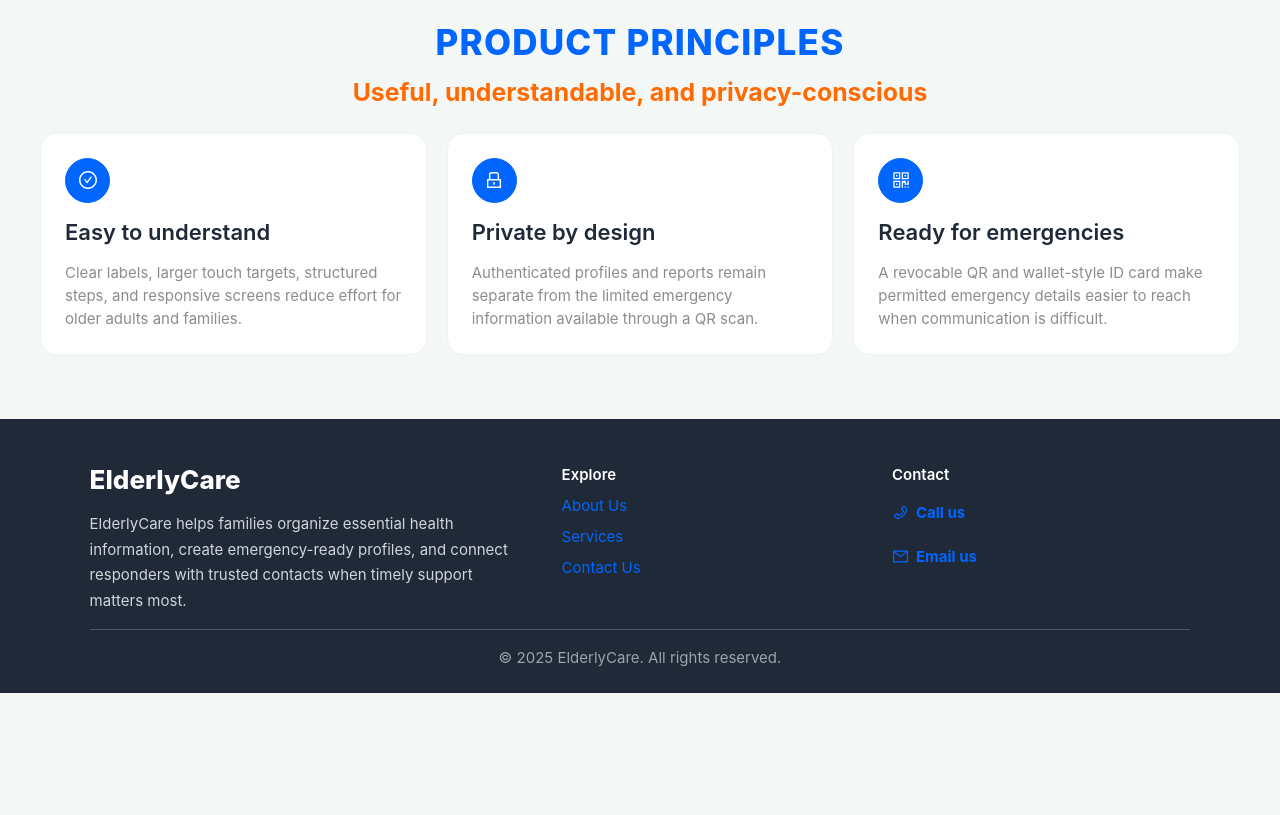
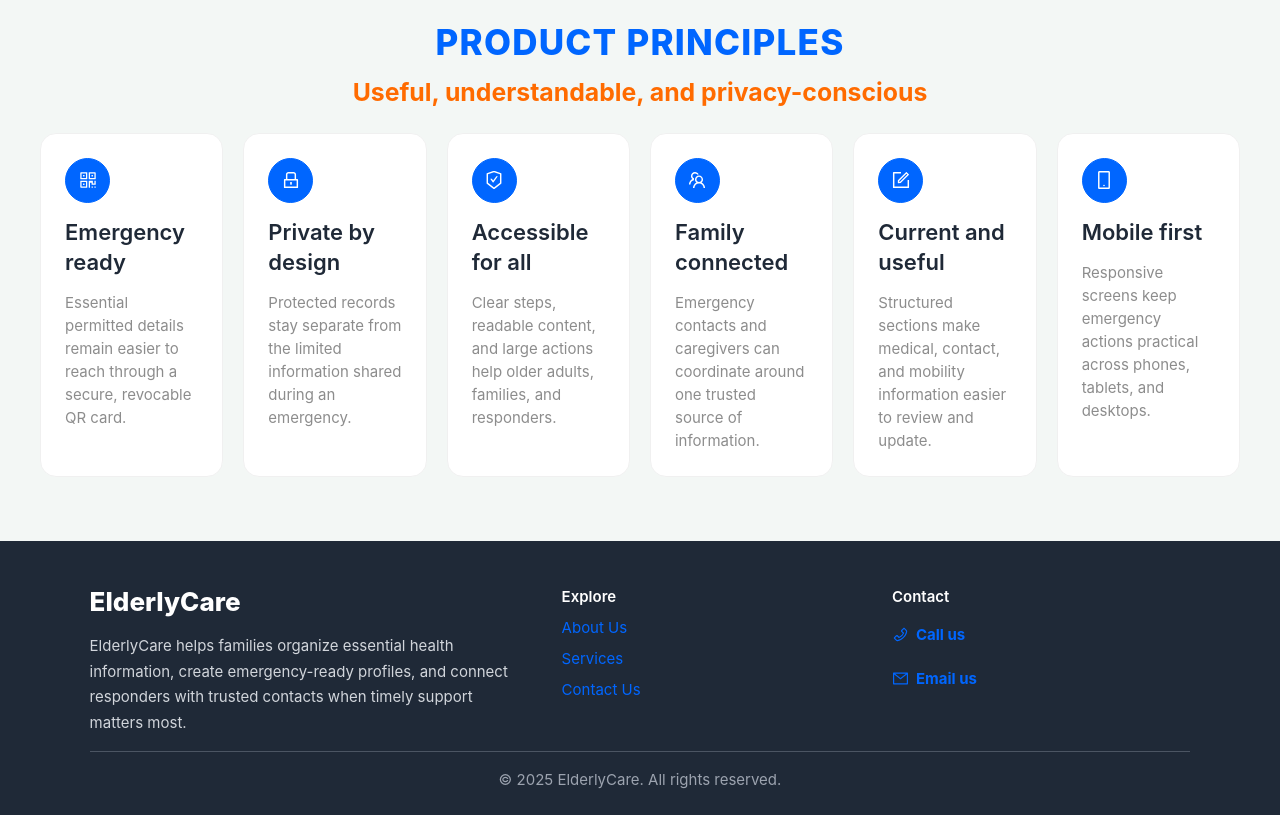
Before and after one commit to kaif8077/elderly-care, a React (Vite) app in the folder frontend/: page /about in a window 1280 px wide. Shown: the part 1100-1915 px from the top of the page. Before the commit the page ends 1793 px from the top, so only its background shows below. Built offline with nearby package versions, Linux system fonts and the light colour scheme; no server answers.

Commit message:
Expand ElderlyCare product principles

```diff
--- a/frontend/src/pages/About.js
+++ b/frontend/src/pages/About.js
@@ -3,7 +3,8 @@ import {
   Timeline, Typography
 } from 'antd';
 import {
-  CheckCircleOutlined, LockOutlined, QrcodeOutlined
+  FormOutlined, LockOutlined, MobileOutlined, QrcodeOutlined,
+  SafetyCertificateOutlined, TeamOutlined
 } from '@ant-design/icons';
 import aboutCareImage from '../assests/about-care.jpg';
 import aboutHero from '../assests/about-hero.jpg';
@@ -15,19 +16,34 @@ const { Title, Paragraph, Text } = Typography;
 
 const principles = [
   {
-    icon: <CheckCircleOutlined />,
-    title: 'Easy to understand',
-    text: 'Clear labels, larger touch targets, structured steps, and responsive screens reduce effort for older adults and families.'
+    icon: <QrcodeOutlined />,
+    title: 'Emergency ready',
+    text: 'Essential permitted details remain easier to reach through a secure, revocable QR card.'
   },
   {
     icon: <LockOutlined />,
     title: 'Private by design',
-    text: 'Authenticated profiles and reports remain separate from the limited emergency information available through a QR scan.'
+    text: 'Protected records stay separate from the limited information shared during an emergency.'
   },
   {
-    icon: <QrcodeOutlined />,
-    title: 'Ready for emergencies',
-    text: 'A revocable QR and wallet-style ID card make permitted emergency details easier to reach when communication is difficult.'
+    icon: <SafetyCertificateOutlined />,
+    title: 'Accessible for all',
+    text: 'Clear steps, readable content, and large actions help older adults, families, and responders.'
+  },
+  {
+    icon: <TeamOutlined />,
+    title: 'Family connected',
+    text: 'Emergency contacts and caregivers can coordinate around one trusted source of information.'
+  },
+  {
+    icon: <FormOutlined />,
+    title: 'Current and useful',
+    text: 'Structured sections make medical, contact, and mobility information easier to review and update.'
+  },
+  {
+    icon: <MobileOutlined />,
+    title: 'Mobile first',
+    text: 'Responsive screens keep emergency actions practical across phones, tablets, and desktops.'
   }
 ];
 
@@ -87,7 +103,7 @@ const About = () => (
           </Flex>
           <Row gutter={[20, 20]} style={{ marginTop: 24 }}>
             {principles.map((item) => (
-              <Col xs={24} md={8} key={item.title}>
+              <Col xs={24} sm={12} md={8} xl={4} key={item.title}>
                 <Card hoverable style={{ height: '100%' }}>
                   <Space direction="vertical" size={14}>
                     <Button type="primary" shape="circle" size="large" icon={item.icon} />
```
